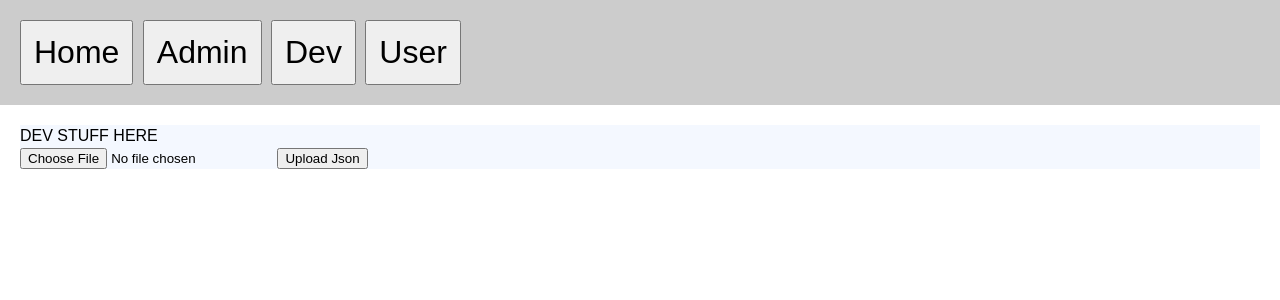
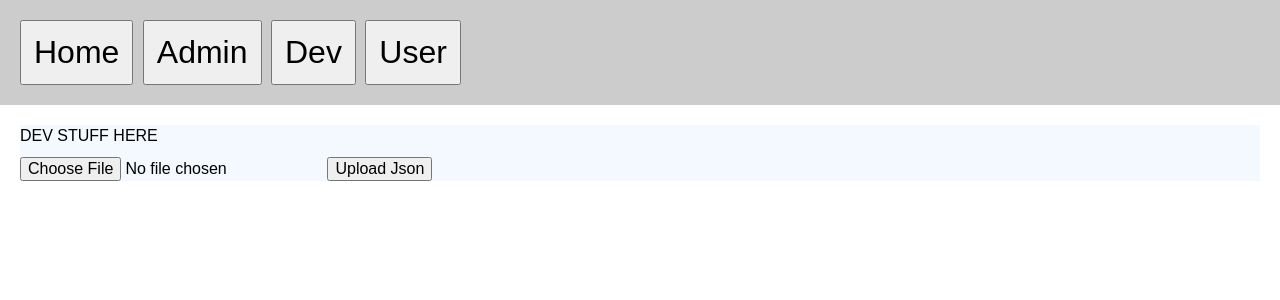
Before and after one commit to mrcrowley42/Project5, a Django app: page /dev/ in a window 1280 px wide. Shown: the top 300 px of the page. Run offline with Django 4.2, Linux system fonts and the light colour scheme; parts of the project's set-up code (start-up, migrations or seed data) failed here and were passed over.

Commit message:
removed pytest from requirements.txt adjusted css, added file upload button to dev page

```diff
--- a/project5/woe/static/woe/style.css
+++ b/project5/woe/static/woe/style.css
@@ -4,7 +4,6 @@ table, th, td {
     font-size: 1.2rem;
     border-collapse: collapse;
     margin-top: 20px;
-
 }
 
 .navigation {
@@ -18,9 +17,10 @@ table, th, td {
 }
 
 .navigation button{
-padding: 10px;
-
-margin-right 10px;
+    padding: 10px;
+    /*border-radius: 20px;
+    border: 2px solid #999;*/
+    margin-right 10px;
 }
 
 table tr:nth-child(odd) {
@@ -54,3 +54,13 @@ select {
     font-size: inherit;
     cursor: pointer;
  }
+
+.fileUpload  button,.fileUpload input{
+    font-size: inherit;
+    cursor: pointer;
+}
+
+.fileUpload{
+    margin-top: 10px;
+    margin-bottom: 10px;
+}
--- a/project5/woe/templates/dev.html
+++ b/project5/woe/templates/dev.html
@@ -5,7 +5,7 @@
 
 DEV STUFF HERE
 
-<form method="post" enctype="multipart/form-data">
+<form class="fileUpload" method="post" enctype="multipart/form-data">
     {% csrf_token %}
     <input type="file" name="document">
     <button type="submit">Upload Json</button>
--- a/requirements.txt
+++ b/requirements.txt
@@ -15,5 +15,3 @@ setuptools~=66.1.1
 django-celery-beat~=2.5.0
 requests~=2.31.0
 django_extensions~=3.2.3
-pytest~=8.0.0
-pytest-django~=4.8.0
```
